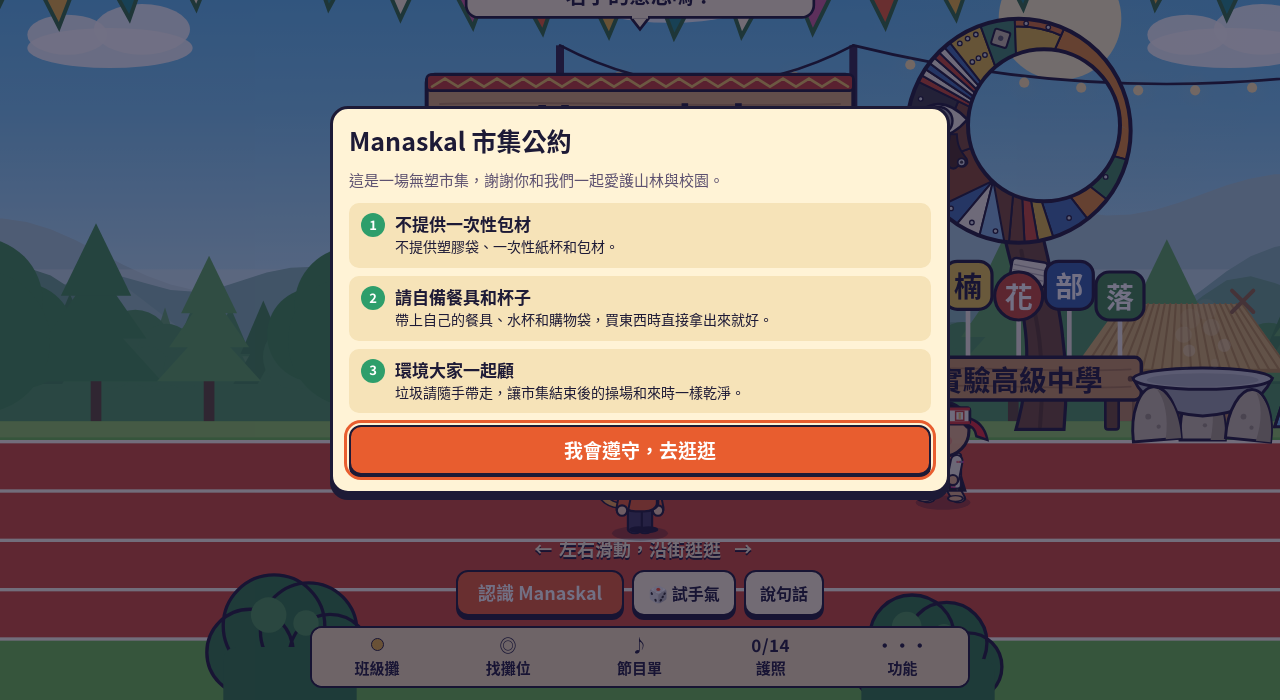
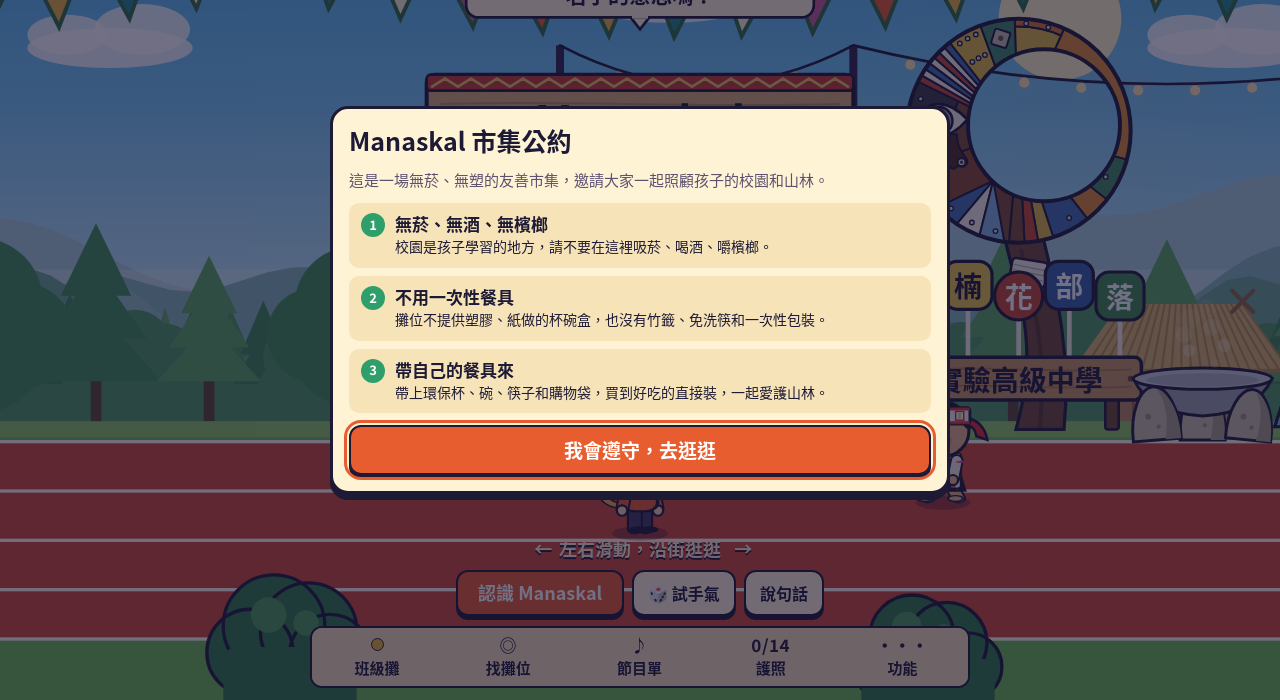
Before and after one commit to manaskal12/manaskal12.github.io, a plain HTML site: page index.html in a window 1280 px wide. Both pictures are taken after a click on the button "走進市集". Shown: the part 100-800 px from the top of the page. Drawn offline with Linux system fonts and the light colour scheme; animation ran at ten frames a second; a web font is replaced by a local one.

Commit message:
Add files via upload

```diff
--- a/index.html
+++ b/index.html
@@ -359,11 +359,11 @@ button:focus-visible { outline: 3px solid var(--persimmon); outline-offset: 2px;
   <div class="picker" id="pact" role="dialog" aria-modal="true" aria-labelledby="pactTitle" hidden>
     <div class="sheet pact">
       <h1 id="pactTitle">Manaskal 市集公約</h1>
-      <p class="pactlead">這是一場無塑市集，謝謝你和我們一起愛護山林與校園。</p>
+      <p class="pactlead">這是一場無菸、無塑的友善市集，邀請大家一起照顧孩子的校園和山林。</p>
       <ol>
-        <li><b>不提供一次性包材</b>不提供塑膠袋、一次性紙杯和包材。</li>
-        <li><b>請自備餐具和杯子</b>帶上自己的餐具、水杯和購物袋，買東西時直接拿出來就好。</li>
-        <li><b>環境大家一起顧</b>垃圾請隨手帶走，讓市集結束後的操場和來時一樣乾淨。</li>
+        <li><b>無菸、無酒、無檳榔</b>校園是孩子學習的地方，請不要在這裡吸菸、喝酒、嚼檳榔。</li>
+        <li><b>不用一次性餐具</b>攤位不提供塑膠、紙做的杯碗盒，也沒有竹籤、免洗筷和一次性包裝。</li>
+        <li><b>帶自己的餐具來</b>帶上環保杯、碗、筷子和購物袋，買到好吃的直接裝，一起愛護山林。</li>
       </ol>
       <button class="go" id="pactOk">我會遵守，去逛逛</button>
     </div>
@@ -548,7 +548,7 @@ button:focus-visible { outline: 3px solid var(--persimmon); outline-offset: 2px;
       'Manaskal 在布農語裡是開心、歡樂，也有大家相聚在一起的意思。歡迎大家來這裡相聚，一起開心！',
       '市集沿著操場排開：一進來是一到六年級的班級攤，主舞台在市集中間，走到最後面是大草地音樂會。',
       '今天還有「萬物有靈藝術祭」靜態展，展區開放時間是 13:00–16:00，歡迎去逛逛。',
-      '提醒大家，這是一場無塑市集，攤位不提供一次性包材，請自備餐具和杯子，環境大家一起來維護。點下方「功能」裡的「市集公約」可以再看一次。',
+      '這是無菸、無塑的市集，記得帶自己的餐具和杯子來喔！',
       '往前走，就可以認識我們的學校。',
     ],
     items: [] };
```
